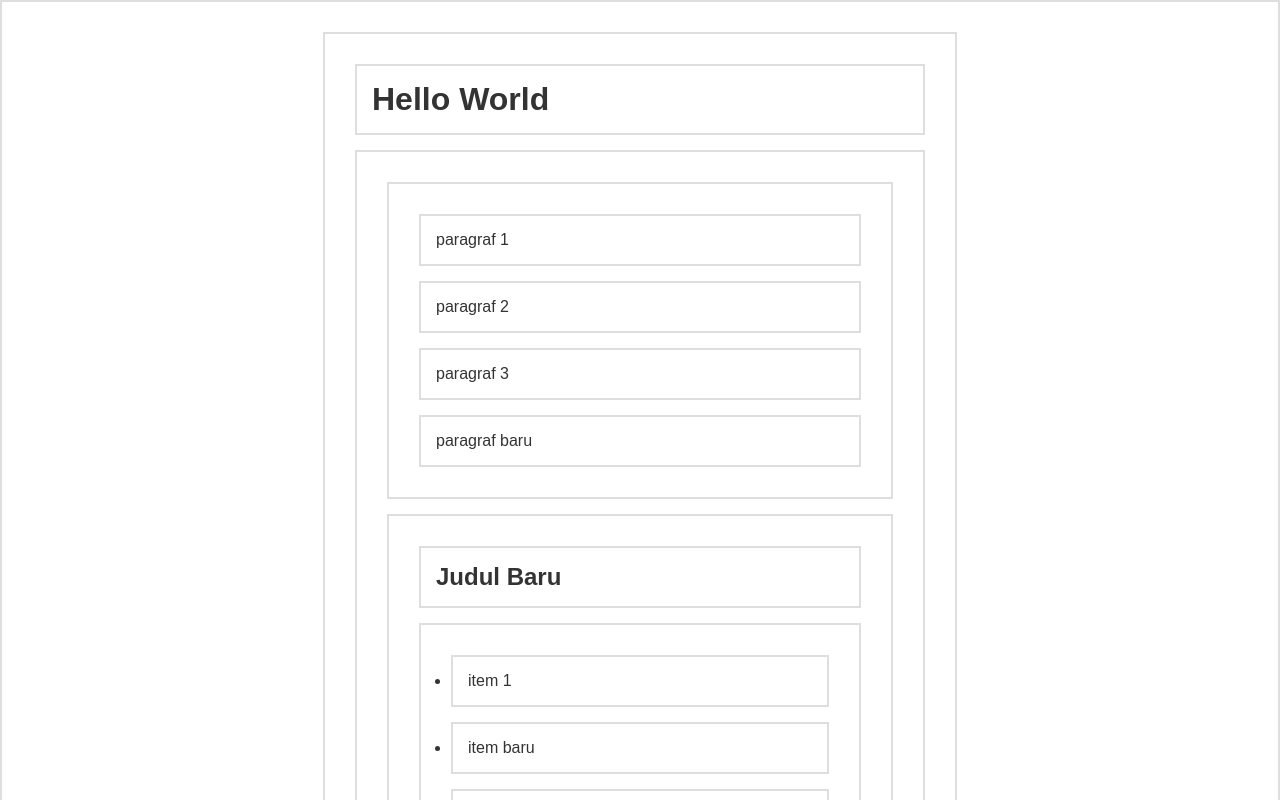
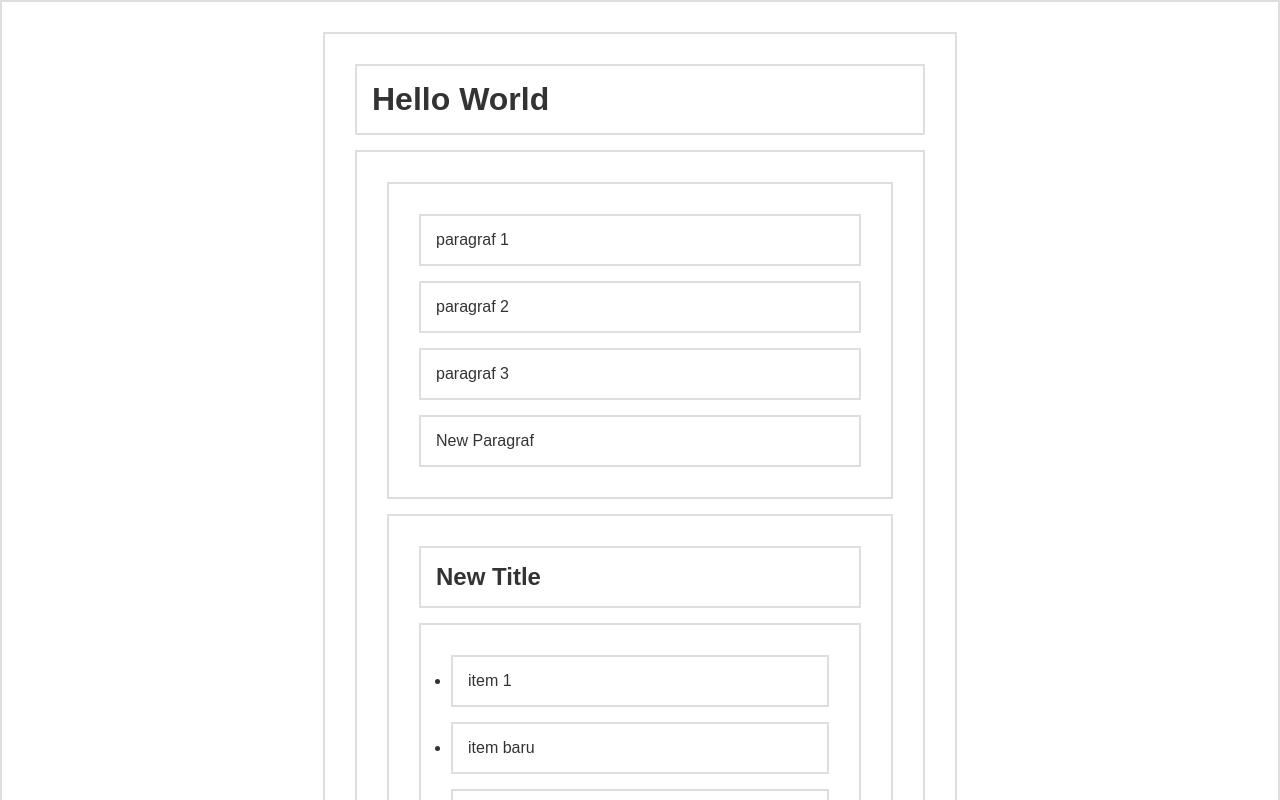
Before and after one commit to Beny0895/DEDIKASI_1, a website: page DOM/index3.html in a window 1280 px wide. Shown: the top 800 px of the page. Drawn offline with Linux system fonts and the light colour scheme.

Commit message:
feat DOM-Manipulation-2

```diff
--- a/DOM/index3.html
+++ b/DOM/index3.html
@@ -1,10 +1,10 @@
-<!-- RABU, 4 FEBRUARY 2026, 11.30 - 13.05 -->
+<!-- WEDNESDAY, 4 FEBRUARY 2026, 11:30 - 13:05 -->
 
 <!DOCTYPE html>
 <html lang="en">
 <head>
   <meta charset="UTF-8">
-  <title>Dom Selection</title>
+  <title>Dom Manipulation-2</title>
   <style>
     * {
         border: 2px solid #dedede;
@@ -25,7 +25,7 @@
 </head>
 <body>
 
-  <h1 id="judul">Hello World</h1>
+  <h1 id="title">Hello World</h1>
   <div id="container">
       <section id="a">
           <p class="p1">paragraf 1</p>
@@ -45,68 +45,68 @@
   </div>
 
 <script>
-// NO 1 // MEMBUAT & MEMASUKAN ELEMENT KE AKHIR
-    // document.createElement
-    // membuat tag pada html
-    const pBaru = document.createElement("p");
+// NO 1 // CREATING & INSERTING ELEMENTS TO THE END
+// document.createElement
+// creating tags in HTML
+    const pNew = document.createElement("p");
 
     // document.createTextNode
-    // membuat tulisan di dalam tag
-    const textP = document.createTextNode("paragraf baru");
+    // create text inside the tag
+    const textP = document.createTextNode("New Paragraf");
 
-    // menggabungkan text ke dalam tag
-    pBaru.appendChild(textP);
+    // combine text into tags
+    pNew.appendChild(textP);
 
-    // memasukan element yg sudah dibuat kebody html nya
-    // appendChild menyimpan ke akhir
+    // insert the created element into the HTML body
+    // appendChild saves it to the end
     const sectionA = document.getElementById("a");
-    sectionA.appendChild(pBaru);
+    sectionA.appendChild(pNew);
 
-// NO 2 // MEMBUAT & MEMASUKAN ELEMENT KE AWAL/TENGAH
-    // document.createElement
-    // membuat tag pada html
-    const liBaru = document.createElement("li");
+// NO 2 // CREATE & INSERT ELEMENTS TO THE BEGINNING/Middle
+    // document. createElement
+    // create tags in html
+    const liNew = document.createElement("li");
 
     // document.createTextNode
-    // membuat tulisan di dalam tag
+    // create text inside the tag
     const textLi = document.createTextNode("item baru");
 
-    //  menggabungkan text ke dalam tag
-    liBaru.appendChild(textLi);
+    // combine text into tags
+    liNew.appendChild(textLi);
 
-    // memasukan element yg sudah dibuat kebody html nya
-    // appendChild menyimpan ke akhir
+    // insert the created element into the HTML body
+    // appendChild saves it to the end
     const ul = document.querySelector("section#b ul");
-      // memanggil parent jika tidak ada class/id. lalu memberitahu letak posisinya dengan pseudo-class css.(first-child, nth-child())
+      // call parent if there is no class/id. then tell its position with css pseudo-class.(first-child, nth-child())
     const li2 = ul.querySelector("li:nth-child(2)");
-    ul.insertBefore(liBaru, li2);
+    ul.insertBefore(liNew, li2);
 
-// NO 3 // MENGHAPUS CHILD
-    // mencari element yg akan dihapus
+// NO 3 // DELETE CHILD
+// search for the element to be deleted
     const href = document.getElementsByTagName("a")[0];
-    // mencari parent dari elemt yg akan dihapus
+    // find the parent of the element to be deleted
     const sectiona = document.getElementById("a");
-    // menghapus element
+    // delete element
     sectiona.removeChild(href);
 
-// NO 4 // MENGGANTI NODE & ELEMENT BARU
-    // mengambil data
+// NO 4 // REPLACING NODE & NEW ELEMENT
+    // retrieving data
     const sectionB = document.getElementById("b");
     const p4 = sectionB.getElementsByTagName("p")[0];
 
     // document.createElement
-    // membuat tag pada html
+    // create a tag in HTML
     const h2 = document.createElement("h2");
 
     // document.createTextNode
-    // membuat tulisan di dalam tag
-    const texth2 = document.createTextNode("Judul Baru");
+    // create text inside the tag
+    const texth2 = document.createTextNode("New Title");
 
-    // menggabungkan text ke dalam tag
+    // combine text into tags
     h2.appendChild(texth2);
 
-    // memasukan element yg sudah dibuat kebody html nya
-    // appendChild menyimpan ke akhir
+    // insert the created element into the HTML body
+    // appendChild saves it to the end
     sectionB.replaceChild(h2, p4);
 </script>
 </body>
```
